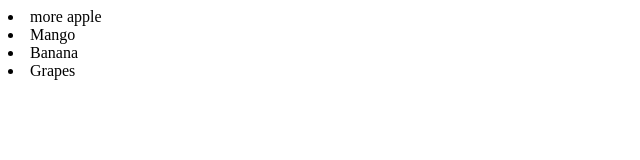
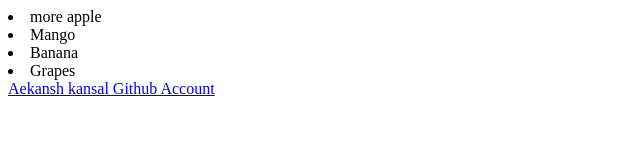
Before and after one commit to aekanshkansal1/test-26aug, a plain HTML site: page index.html in a window 1280 px wide. Shown: the whole page, without its empty margins (0-640 px from the left). Drawn offline with Linux system fonts and the light colour scheme.

Commit message:
New module added

```diff
--- a/index.html
+++ b/index.html
@@ -4,5 +4,7 @@
 <li>Mango</li>
 <li>Banana</li>
 <li>Grapes</li>
+
+<a href="www.github.com/aekanshkansal1/test-26aug">Aekansh kansal Github Account</a>
 </body>
 </html>
```
